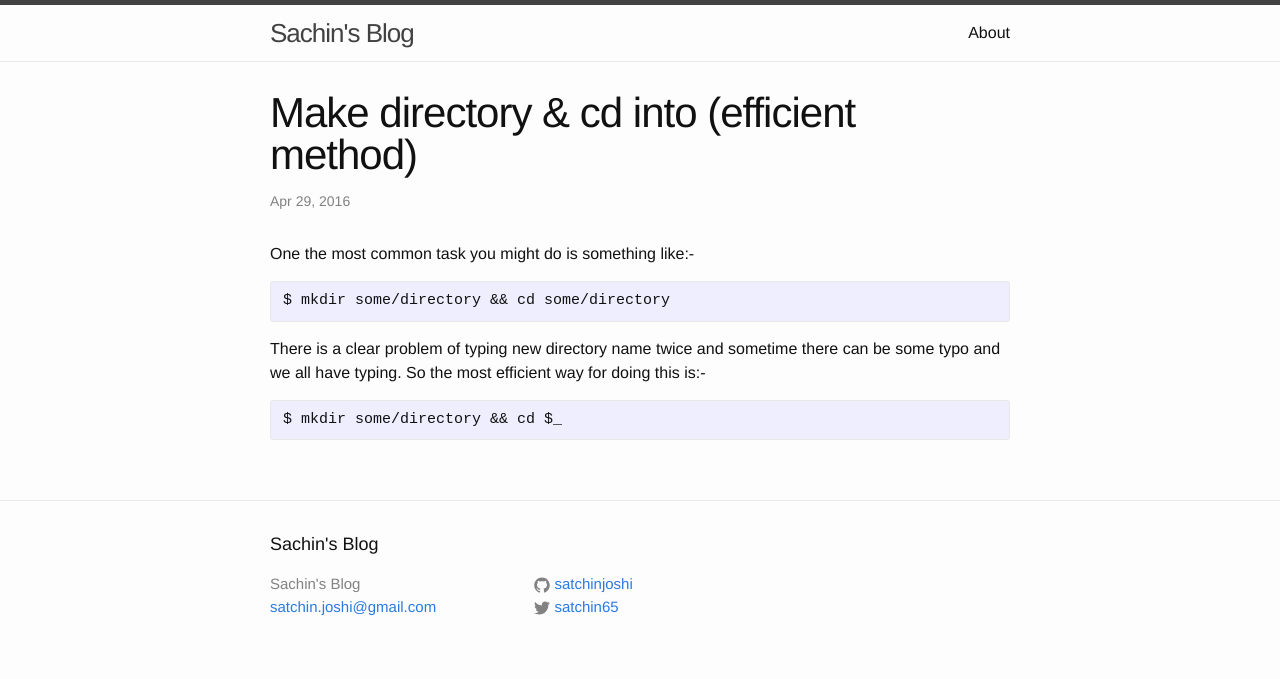
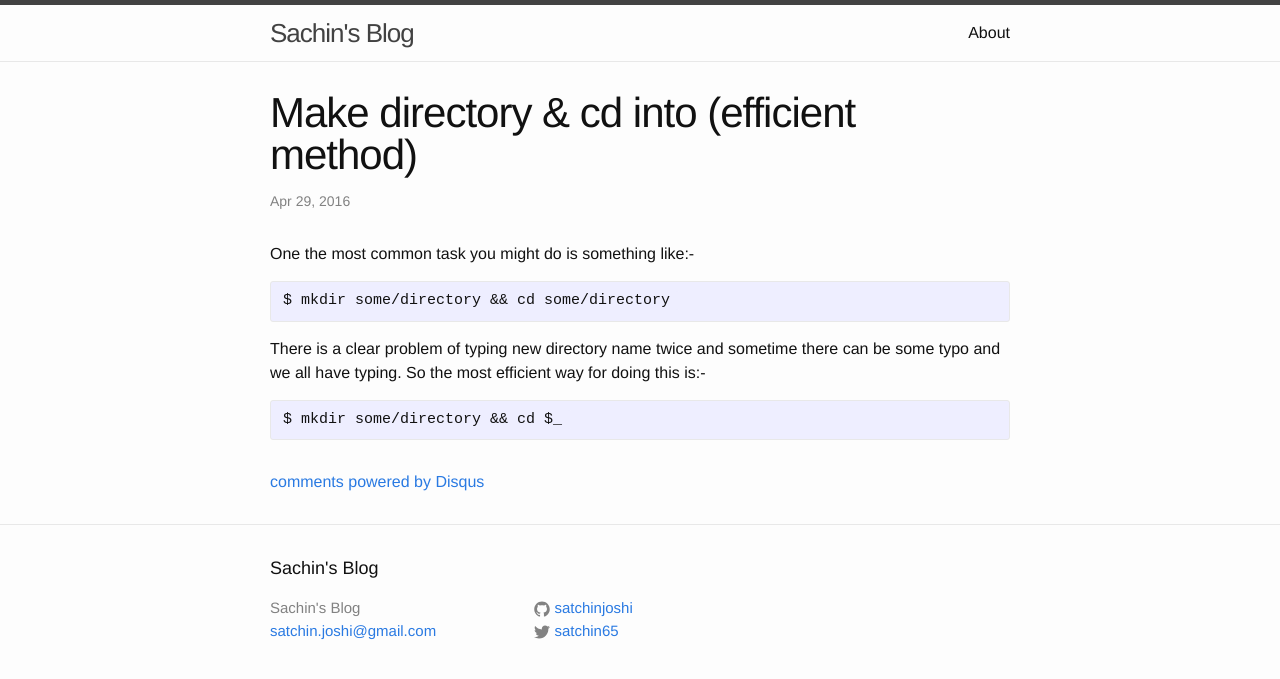
Before and after one commit to satchin65/blog, a Jekyll site: the page built from _posts/2016-04-29-make-directory-and-cd.html, in a window 1280 px wide. Shown: the top 679 px of the page. Built offline with Jekyll 4.4.1, drawn with Linux system fonts in a browser that asks for light colours; comment, search, counter and statistics services are not loaded; part of the change alters nothing that is shown.

Commit message:
adds the disqus comment system

```diff
--- a/_layouts/post.html
+++ b/_layouts/post.html
@@ -13,3 +13,20 @@ layout: default
   </div>
 
 </article>
+
+<div id="disqus_thread"></div>
+<script type="text/javascript">
+    /* * * CONFIGURATION VARIABLES: EDIT BEFORE PASTING INTO YOUR WEBPAGE * * */
+    var disqus_shortname = 'satchin-blog'; // required: replace example with your forum shortname
+    var disqus_developer = 1; // Comment out when the site is live
+    var disqus_identifier = "{{ page.url }}";
+
+    /* * * DON'T EDIT BELOW THIS LINE * * */
+    (function() {
+        var dsq = document.createElement('script'); dsq.type = 'text/javascript'; dsq.async = true;
+        dsq.src = '//' + disqus_shortname + '.disqus.com/embed.js';
+        (document.getElementsByTagName('head')[0] || document.getElementsByTagName('body')[0]).appendChild(dsq);
+    })();
+</script>
+<noscript>Please enable JavaScript to view the <a href="http://disqus.com/?ref_noscript">comments powered by Disqus.</a></noscript>
+<a href="http://disqus.com" class="dsq-brlink">comments powered by <span class="logo-disqus">Disqus</span></a>
```
Also changed, not shown: Gemfile.lock.
